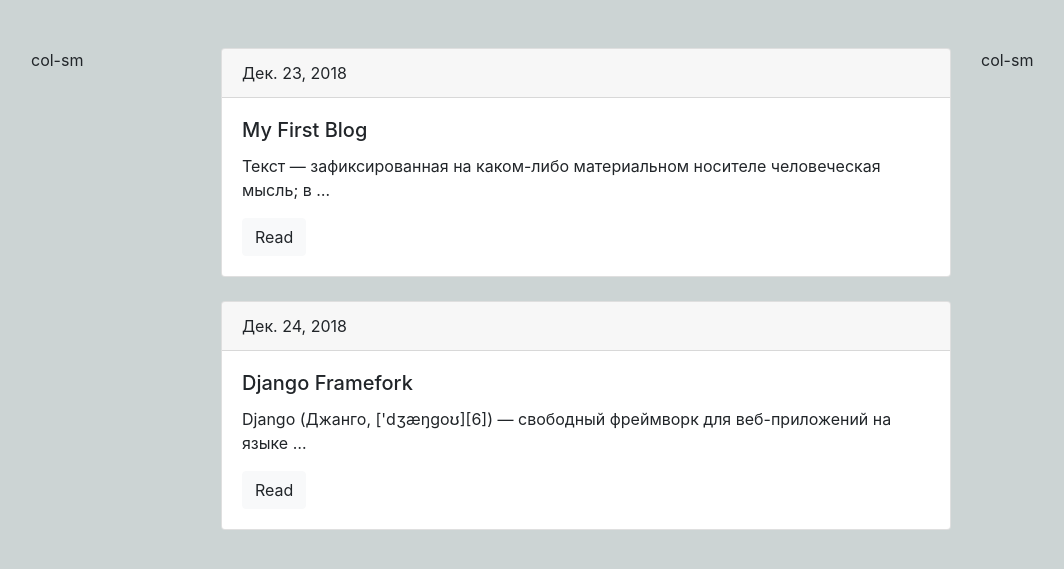
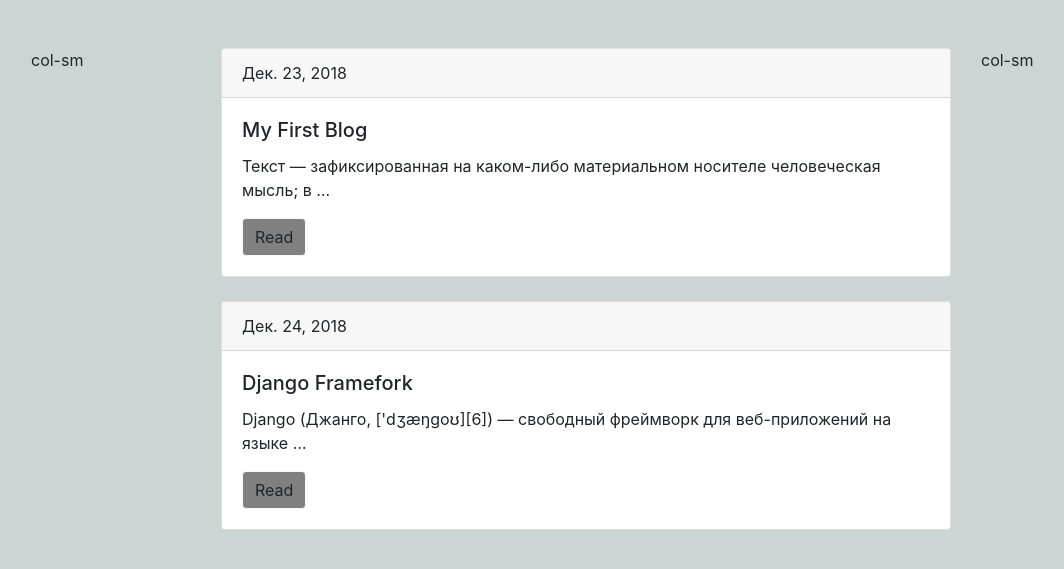
Before and after one commit to serasdeva/mysite, a Django app: page / in a window 1280 px wide. Shown: the part 56-625 px from the top of the page, without its empty margins (54-1118 px from the left). Run offline with Django 3.2, Linux system fonts and the light colour scheme; data comes from the database, SQL or seed files in the repository; some libraries are stand-ins or nearby versions.

Commit message:
style edit

```diff
--- a/blog/templates/blog/index.html
+++ b/blog/templates/blog/index.html
@@ -13,7 +13,7 @@
 		<div class="card-body">
 			<h5 class="card-title">{{post.title}}</h5>
 			<p class="card-text">{{post.body|truncatewords:10}}</p>
-			<a href="{{ post.get_absolute_url }}" class="btn btn-light">Read</a>
+			<a href="{{ post.get_absolute_url }}" class="btn btn-light" id="btn">Read</a>
 		</div>
 		</div>
 	{% endfor %}
--- a/static/style.css
+++ b/static/style.css
@@ -2,6 +2,9 @@
 	background-color: #ccd4d4;
 }
 
+#btn {
+	background-color: gray;
+}
 
 a:hover {
 	background-color: red;
```
